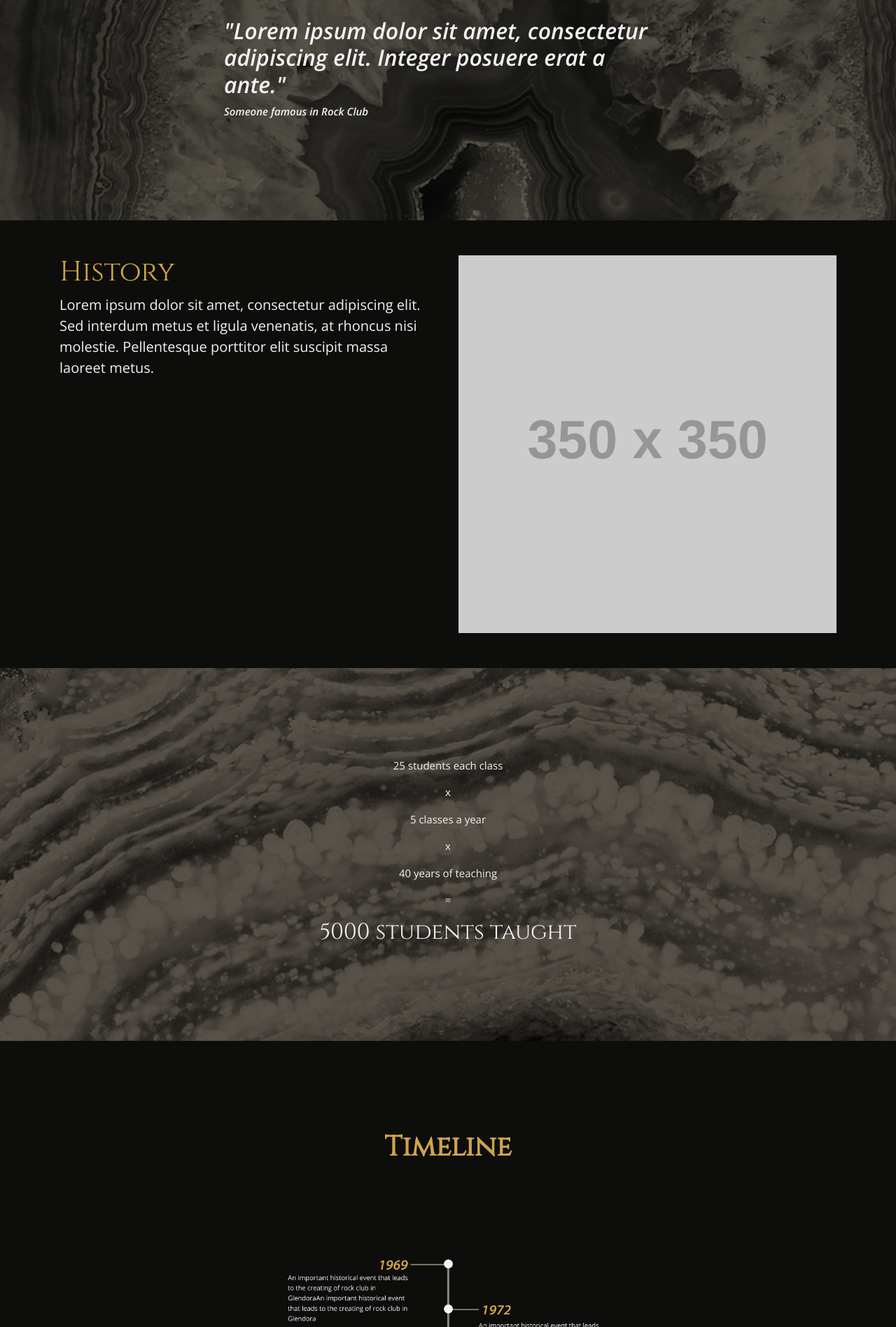
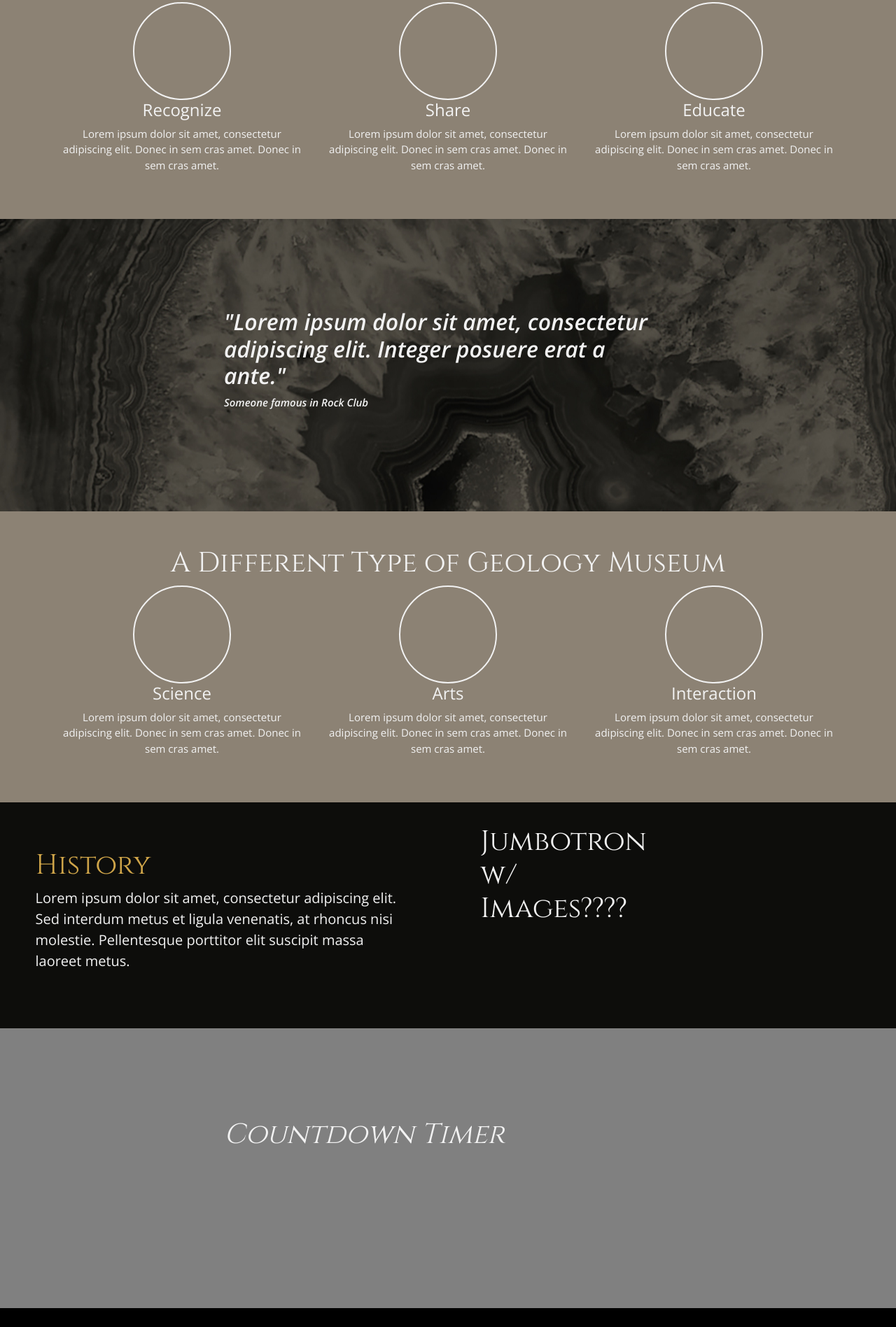
Before and after one commit to mjanke28/Project03MsRock, a plain HTML site: page museum.html in a window 1280 px wide. Shown: the part 903-2800 px from the top of the page at 70% size. Drawn offline with nearby package versions, Linux system fonts and the light colour scheme; placeholder pictures from the web are drawn by us; a script that the page names is missing.

Commit message:
Auto stash before merge of "master" and "origin/master"

```diff
--- a/museum.html
+++ b/museum.html
@@ -43,82 +43,22 @@
     </nav>
 
         <!--First paralax scrolling-->
-<!-- first section - Home -->
-    <div id="home" class="home">
+<!-- first section - Museum -->
+    <div id="home" style="background-image: url(images/topimage2.jpg); no-repeat center center fixed;">
         <div class="text-vcenter">
-          <h1>History</h1>
-        <p>Lorem ipsum dolor sit, amet consectetur adipisicing elit. Tenetur itaque dignissimos iste. Deserunt iste id atque molestias obcaecati beatae fugit dolores distinctio ex maxime, voluptates vero ratione, corporis eum error!</p>
+          <h1>Museum Summary</h1>
+        <p>An important quote about something inspiring that Larry Bidwell did say!</p>
           <!-- <a href="#about" class="btn btn-default btn-lg">History</a> -->
         </div>
       </div>
       <!-- /first section -->
 
 
-<!--second section - quote-->
+<!-- second section - Goals -->
 
-      <div  id="about" style="background-image: url(images/rock2.jpg); width:100%;">
-        <div class="block-quote">
-            <h2>"Lorem ipsum dolor sit amet, consectetur adipiscing elit. Integer posuere erat a ante."</h2>
-            <p>Someone famous in Rock Club</p>
-        </div>
-      </div>
-
-      <!--/second section-->
-
-<!-- third section - About -->
-    <div class="pad-section" style="background-color:#0D0D0B;">
+<div id="goals" class="pad-section">
     <div class="container">
-          <div class="row">
-                <div class="col-sm-6 text-left">
-                        <h1 style="color: #CEA449">History</h1>
-                        <p class="lead">Lorem ipsum dolor sit amet, consectetur adipiscing elit. Sed interdum metus et ligula venenatis, at rhoncus nisi molestie. Pellentesque porttitor elit suscipit massa laoreet metus.</p>
-                      </div>
-            <div class="col-sm-6">
-              <img src="http://via.placeholder.com/350x350">
-            </div>
-
-          </div>
-        </div>
-      </div>
-      <!-- /third section -->
-
-<!--fourth section - stat-->
-
-<div style="background-image: url(images/agate.jpg); width:100%;">
-  <div style="text-align: center; padding:10%;">
-      <p>25 students each class</p>
-      <p>x</p>
-      <p>5 classes a year</p>
-      <p>x</p>
-      <p>40 years of teaching</p>
-      <p>=</p>
-        <h2>5000 students taught</h2>
-
-  </div>
-</div>
-
-<!--/fourth section-->
-
-<!--fifth section-->
-
-<div class="timeline">
-    <div class="text-vcenter">
-      <h1 style="color: #CEA449">Timeline</h1>
-    <img src="images/timeline.png" style="max-width:100%; padding:10% 25% 0 25%;">
-      <a href="..." class="btn btn-default btn-lg">See More</a>
-    </div>
-  </div>
-
-
-<!--/fifth section-->
-
-
-
-<!-- sixth section - Services -->
-
-    <div id="services" class="pad-section">
-        <div class="container">
-          <h1 class="text-center" style="color:#CEA449">Our Goals</h1>
+      <h1 class="text-center">Our Goals</h1>
       <div class="row text-center">
         <div class="col-sm-4 col-xs-12">
           <i class="glyphicon glyphicon-cloud"> </i>
@@ -139,10 +79,91 @@
     </div>
   </div>
 
+  <!-- /second section -->
+
+<!-- third section - About -->
+
+<div  id="quote" style="background-image: url(images/rock2.jpg); no-repeat center center fixed;  width:100%;">
+    <div class="block-quote">
+        <h2>"Lorem ipsum dolor sit amet, consectetur adipiscing elit. Integer posuere erat a ante."</h2>
+        <p>Someone famous in Rock Club</p>
+    </div>
+  </div>
+
+      <!-- /third section -->
+
+<!--fourth section - stat-->
+
+<div id="goals" class="pad-section">
+    <div class="container">
+      <h1 class="text-center">A Different Type of Geology Museum</h1>
+      <div class="row text-center">
+        <div class="col-sm-4 col-xs-12">
+          <i class="glyphicon glyphicon-cloud"> </i>
+          <h4>Science</h4>
+          <p>Lorem ipsum dolor sit amet, consectetur adipiscing elit. Donec in sem cras amet. Donec in sem cras amet.</p>
+        </div>
+        <div class="col-sm-4 col-xs-12">
+          <i class="glyphicon glyphicon-leaf"> </i>
+          <h4>Arts</h4>
+          <p>Lorem ipsum dolor sit amet, consectetur adipiscing elit. Donec in sem cras amet. Donec in sem cras amet.</p>
+        </div>
+        <div class="col-sm-4 col-xs-12">
+          <i class="glyphicon glyphicon-phone-alt"> </i>
+          <h4>Interaction</h4>
+          <p>Lorem ipsum dolor sit amet, consectetur adipiscing elit. Donec in sem cras amet. Donec in sem cras amet.</p>
+        </div>
+      </div>
+    </div>
+  </div>
+
+<!--/fourth section-->
+
+<!--fifth section-->
+
+<div id="history" style="background-color:#0D0D0B;">
+    <div>
+      <div class="row">
+            <div class="col-sm-6 text-left" style="padding:5%">
+                <h1 style="color: #CEA449">History</h1>
+                <p class="lead">Lorem ipsum dolor sit amet, consectetur adipiscing elit. Sed interdum metus et ligula venenatis, at rhoncus nisi molestie. Pellentesque porttitor elit suscipit massa laoreet metus.</p>
+            </div>
+            <div class="col-sm-6">
+                    <div class="col-sm-6 text-left" style="padding:5%">
+                <H1>Jumbotron w/ Images????</H1>
+                    </div>
+            </div>
+      </div>
+    </div>
+  </div>
+
+
+<!--/fifth section-->
+
+
+
+<!-- sixth section - Services -->
+
+        <div  id="smallhome" style="background: gray;">
+            <div class="block-quote">
+                <h1>Countdown Timer</h1>
+            </div>
+        </div>
+
       <!-- /sixth section -->
 
 
+<!-- seventh section - Services -->
 
+    <div id="home" class="home" style="background: black;">
+        <div class="text-vcenter">
+        <h1>How Can We Do It?</h1>
+        <p>Lorem ipsum dolor sit, amet consectetur adipisicing elit. Tenetur itaque dignissimos iste. Deserunt iste id atque molestias obcaecati beatae fugit dolores distinctio ex maxime, voluptates vero ratione, corporis eum error!</p>
+        <a href="#about" class="btn btn-default btn-lg">Join Us</a>
+        </div>
+    </div>
+
+      <!-- /seventh section -->
 
 
 
--- a/style.css
+++ b/style.css
@@ -164,9 +164,20 @@ html, body {
     padding: 0 25%
   }
 
-/*
-  #quote {
-  } */
+  /* additional sections */
+
+  #museum {
+    background-image: no-repeat center center fixed;
+    display: table;
+    height: 100%;
+    position: relative;
+    width: 100%;
+    -webkit-background-size: cover;
+    -moz-background-size: cover;
+    -o-background-size: cover;
+    background-size: cover;
+    background-color: gray;
+  }
 
 
   #services {
@@ -184,6 +195,23 @@ html, body {
     vertical-align: middle;
     width: 140px;
   }
+
+  #goals {
+    background-color: #8C8274;
+    /* color: #F2F2F2; */
+  }
+    #goals .glyphicon {
+      border: 2px solid #F2F2F2;
+      border-radius: 50%;
+      display: inline-block;
+      font-size: 60px;
+      height: 140px;
+      line-height: 140px;
+      text-align: center;
+      vertical-align: middle;
+      width: 140px;
+    }
+
   #information {
     background: url(../images/estate.jpg) no-repeat center center fixed;
     display: table;
```
Also changed, not shown: index.html (+5 -5 lines). Lines whose indentation alone changed are shown as unchanged.
